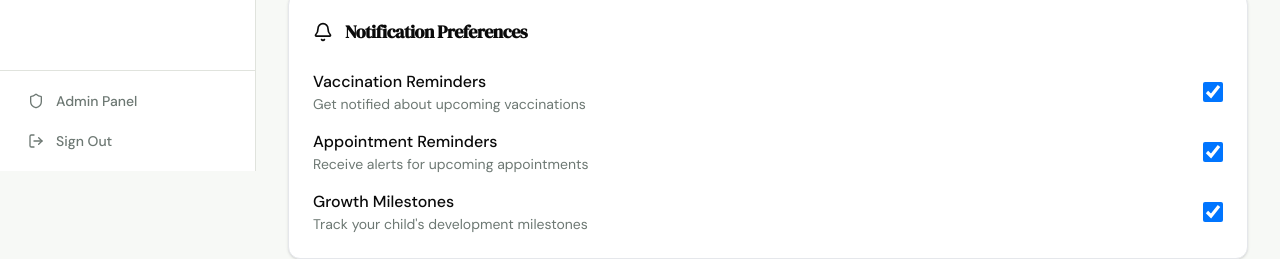
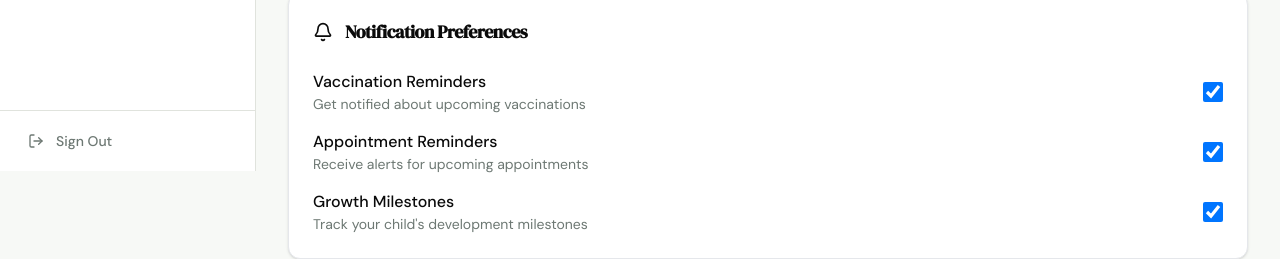
Before and after one commit to Shah-Anish/BabyNest, a React (Vite) app in the folder frontend/: page /dashboard/settings in a window 1280 px wide. Shown: the part 629-888 px from the top of the page. Built offline with nearby package versions, Linux system fonts and the light colour scheme; sample sign-in values are in the browser's storage.

Commit message:
feat(parent-ui): enhance parent dashboard component

```diff
--- a/frontend/src/components/ParentDashboard.jsx
+++ b/frontend/src/components/ParentDashboard.jsx
@@ -2,7 +2,7 @@ import { Link, useLocation, Outlet, useNavigate } from "react-router-dom";
 import { cn } from "@/lib/utils";
 import {
   LayoutDashboard, Baby, Syringe, Bell, Stethoscope, BarChart3,
-  Utensils, Calendar, AlertTriangle, Settings, Shield, Menu, X, LogOut
+  Utensils, Calendar, AlertTriangle, Settings, Menu, X, LogOut
 } from "lucide-react";
 import { useState } from "react";
 import { Button } from "@/components/ui/button";
@@ -24,7 +24,7 @@ const parentNav = [
 const ParentDashboard = () => {
   const location = useLocation();
   const navigate = useNavigate();
-  const { logout, user, isAdmin } = useAuth();
+  const { logout, user } = useAuth();
   const [sidebarOpen, setSidebarOpen] = useState(false);
 
   const handleLogout = () => {
@@ -79,11 +79,6 @@ const ParentDashboard = () => {
         </nav>
 
         <div className="p-3 border-t border-border space-y-1">
-          {isAdmin() && (
-            <Button variant="ghost" className="w-full justify-start gap-3 text-muted-foreground" asChild>
-              <Link to="/admin"><Shield className="w-4 h-4" /> Admin Panel</Link>
-            </Button>
-          )}
           <Button
             variant="ghost"
             className="w-full justify-start gap-3 text-muted-foreground"
```
